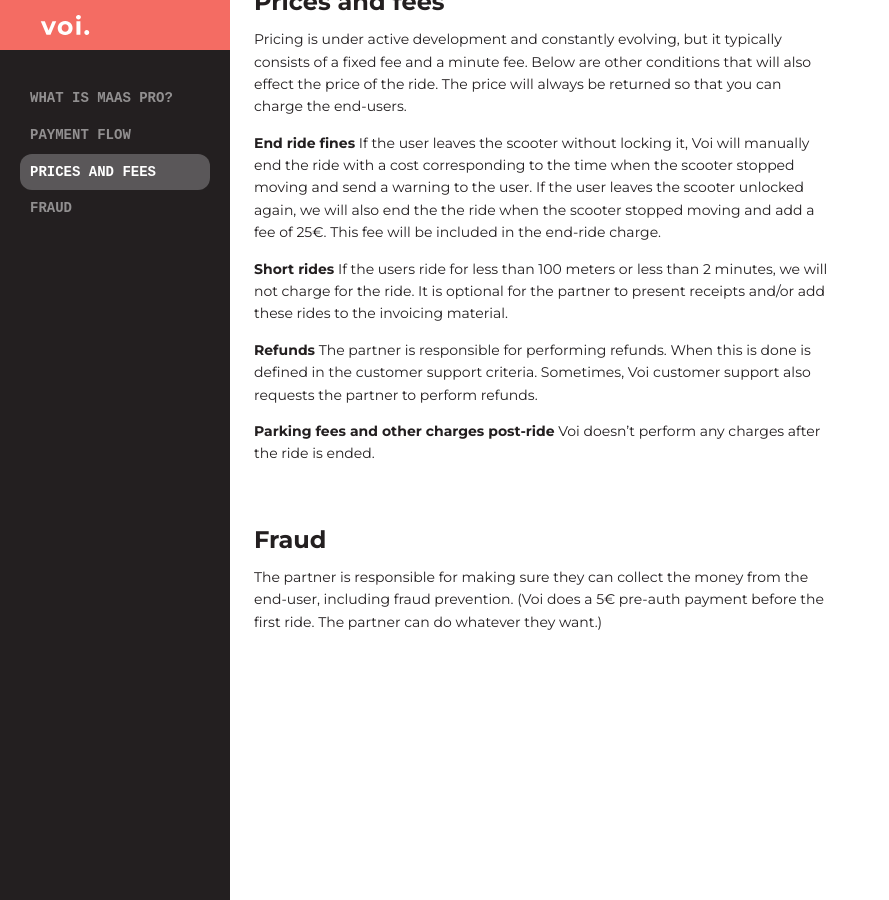
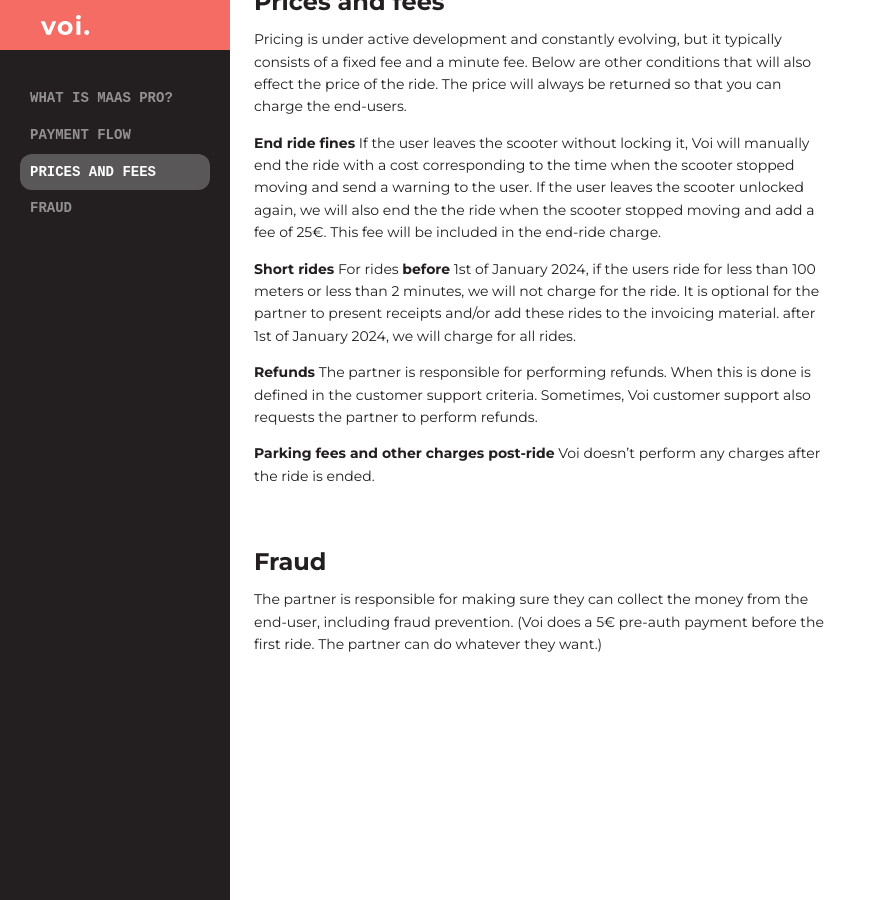
Before and after one commit to voi-api/voi-api.github.io, a Jekyll site: the page built from payments.md, in a window 1280 px wide and 900 px high, scrolled down 454 px. Shown: the whole window, without its empty margins (0-889 px from the left). Built offline with Jekyll 4.4.1, drawn with Linux system fonts in a browser that asks for light colours; some web fonts are replaced.

Commit message:
end of the implication of short rentals

```diff
--- a/payments.md
+++ b/payments.md
@@ -16,7 +16,7 @@ Pricing is under active development and constantly evolving, but it typically co
 
 __End ride fines__ If the user leaves the scooter without locking it, Voi will manually end the ride with a cost corresponding to the time when the scooter stopped moving and send a warning to the user. If the user leaves the scooter unlocked again, we will also end the the ride when the scooter stopped moving and add a fee of 25€. This fee will be included in the end-ride charge.
 
-__Short rides__ If the users ride for less than 100 meters or less than 2 minutes, we will not charge for the ride. It is optional for the partner to present receipts and/or add these rides to the invoicing material.
+__Short rides__ For rides __before__ 1st of January 2024, if the users ride for less than 100 meters or less than 2 minutes, we will not charge for the ride. It is optional for the partner to present receipts and/or add these rides to the invoicing material. after 1st of January 2024, we will charge for all rides.
 
 __Refunds__ The partner is responsible for performing refunds. When this is done is defined in the customer support criteria. Sometimes, Voi customer support also requests the partner to perform refunds.
 
```
Also changed, not shown: maas-light.md (+0 -1 lines), maas-pro.md (+1 -1 lines).
